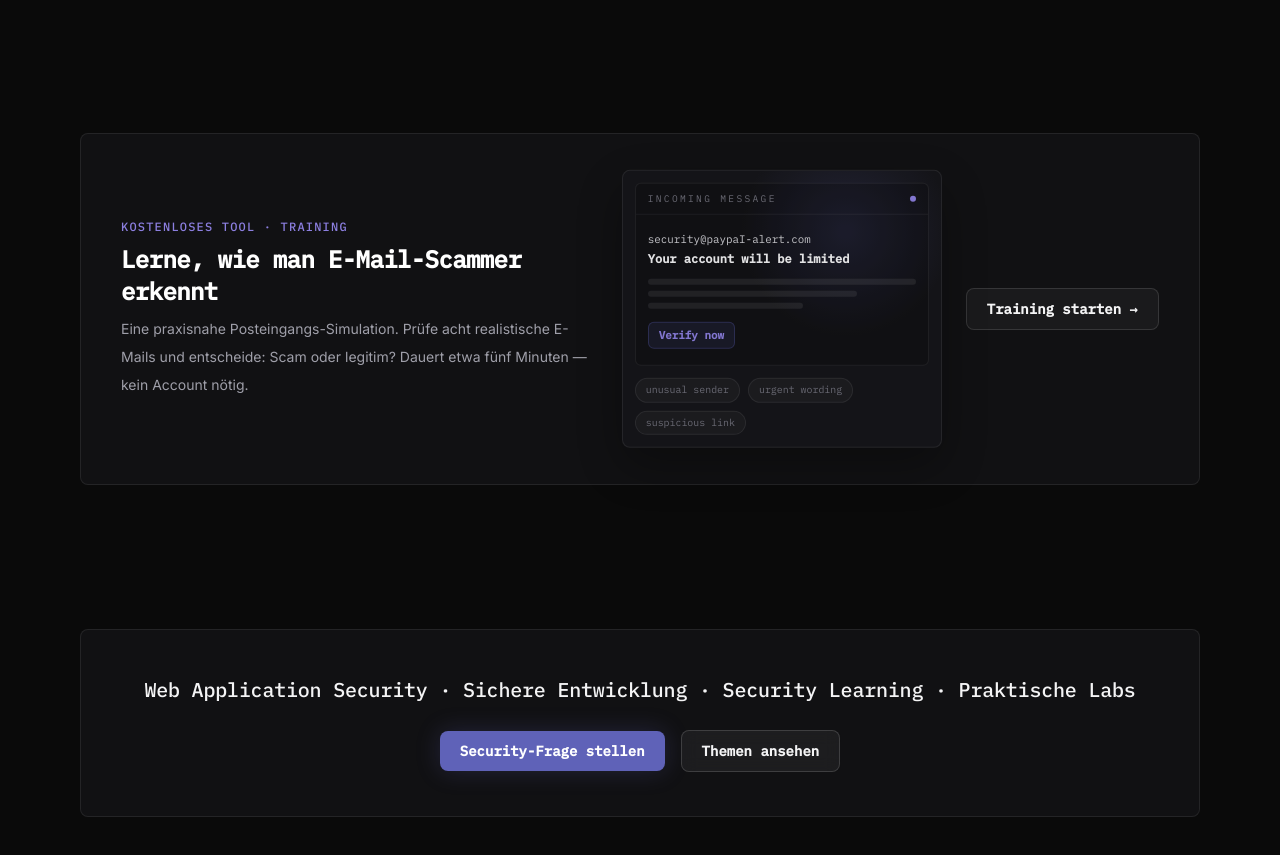
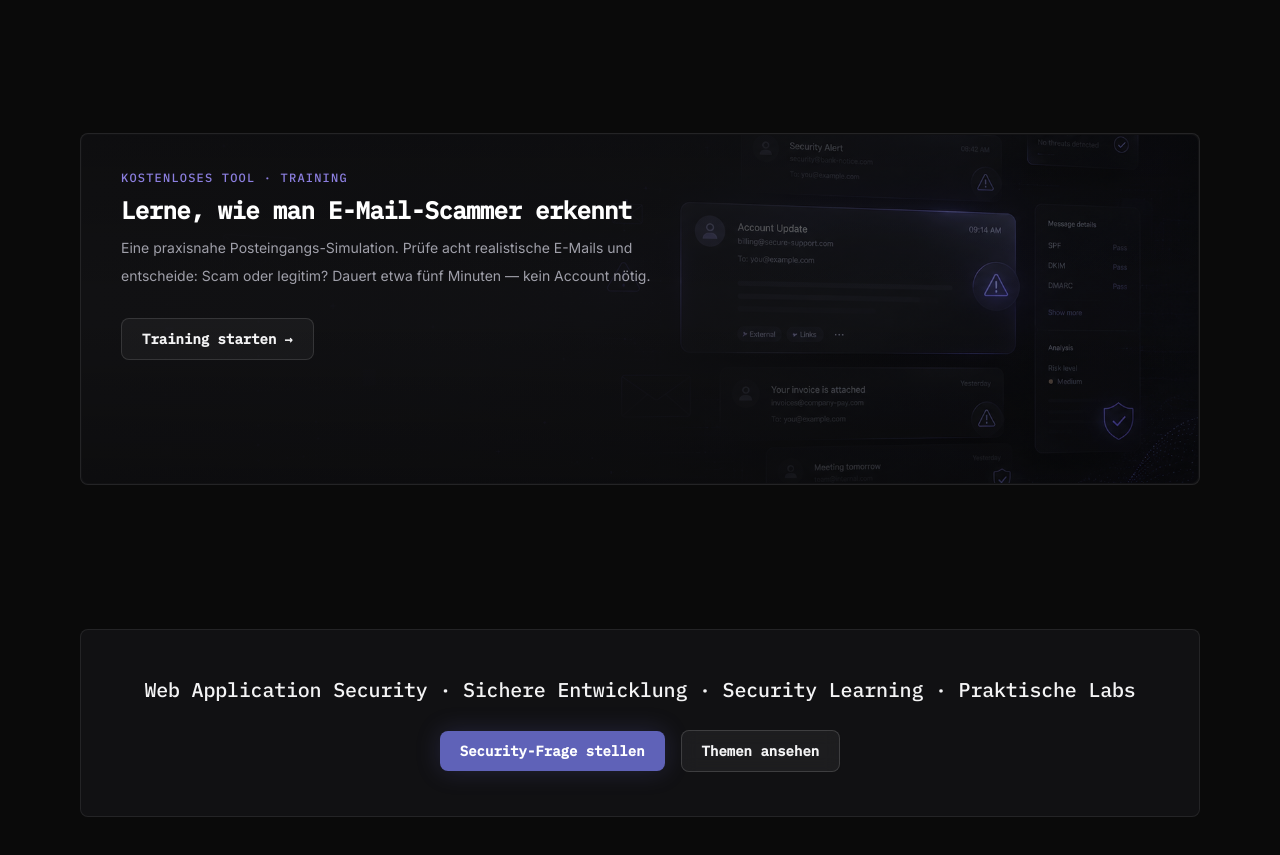
Before and after one commit to n1wo/niwo-webapp, a Next.js app in the folder frontend/: page /de in a window 1280 px wide. Shown: the part 2920-3775 px from the top of the page. Built offline with nearby package versions, Linux system fonts and the light colour scheme; no server answers.

Commit message:
Change Phishing Trainer CTA with a background Image

```diff
--- a/frontend/src/components/home/HomePage.tsx
+++ b/frontend/src/components/home/HomePage.tsx
@@ -6,7 +6,6 @@ import { motion } from "framer-motion";
 import { useTranslations } from "next-intl";
 import PrimarySecondaryCta from "@/components/common/PrimarySecondaryCta";
 import InteractiveTerminal from "@/components/home/InteractiveTerminal";
-import PhishingTrainerVisual from "@/components/home/PhishingTrainerVisual";
 import ServiceCard from "@/components/services/ServiceCard";
 import { serviceDefinitions } from "@/data/services";
 import { Link as IntlLink } from "@/i18n/navigation";
@@ -384,8 +383,17 @@ export default function HomePage(): JSX.Element {
             viewport={{ once: true, amount: 0.25 }}
             transition={{ duration: 0.38, ease: [0.22, 1, 0.36, 1] }}
           >
-            <div className="grid gap-6 rounded-lg border border-white/[0.08] bg-[#111113] px-8 py-8 sm:px-10 sm:py-9 lg:grid-cols-[minmax(0,1fr)_minmax(17rem,20rem)_auto] lg:items-center">
-              <div className="space-y-2">
+            <div className="relative isolate overflow-hidden rounded-lg border border-white/[0.08] bg-[#111113] px-8 py-8 sm:px-10 sm:py-9 lg:min-h-[22rem]">
+              <div
+                aria-hidden="true"
+                className="absolute inset-px -z-10 rounded-[calc(0.5rem-1px)] bg-cover bg-right opacity-90"
+                style={{
+                  backgroundImage: "url('/assets/graphics/phishing-trainer-background.png')",
+                }}
+              />
+              <div className="absolute inset-px -z-10 rounded-[calc(0.5rem-1px)] bg-linear-to-r from-[#111113] via-[#111113]/78 to-[#111113]/12" />
+              <div className="absolute inset-px -z-10 rounded-[calc(0.5rem-1px)] bg-linear-to-b from-black/18 via-transparent to-black/24" />
+              <div className="relative max-w-xl space-y-2">
                 <p className="font-mono text-xs font-medium tracking-widest text-[var(--color-accent-light)] uppercase">
                   {t("phishingLab.eyebrow")}
                 </p>
@@ -395,17 +403,14 @@ export default function HomePage(): JSX.Element {
                 <p className="max-w-xl text-sm leading-7 text-zinc-400">
                   {t("phishingLab.description")}
                 </p>
+                <IntlLink
+                  href="/pages/phishing-lab"
+                  className="mt-5 inline-flex shrink-0 items-center gap-2 rounded-lg border border-white/[0.12] bg-white/[0.04] px-5 py-2.5 font-mono text-sm font-semibold text-zinc-100 transition-colors duration-150 hover:border-[rgb(95_98_184/0.5)] hover:bg-[rgb(95_98_184/0.08)] hover:text-[var(--color-accent-light)]"
+                >
+                  {t("phishingLab.cta")}
+                  <span aria-hidden="true">&rarr;</span>
+                </IntlLink>
               </div>
-              <PhishingTrainerVisual
-                key={prefersReducedMotion ? "static-phishing-visual" : "animated-phishing-visual"}
-                prefersReducedMotion={prefersReducedMotion}
-              />
-              <IntlLink
-                href="/pages/phishing-lab"
-                className="inline-flex shrink-0 items-center gap-2 rounded-lg border border-white/[0.12] bg-white/[0.04] px-5 py-2.5 font-mono text-sm font-semibold text-zinc-100 transition-colors duration-150 hover:border-[rgb(95_98_184/0.5)] hover:bg-[rgb(95_98_184/0.08)] hover:text-[var(--color-accent-light)]"
-              >
-                {t("phishingLab.cta")} →
-              </IntlLink>
             </div>
           </motion.div>
         </section>
--- a/frontend/src/components/home/PhishingTrainerVisual.tsx
+++ /dev/null
@@ -1,70 +0,0 @@
-"use client";
-
-import type { JSX } from "react";
-import { motion } from "framer-motion";
-
-type PhishingTrainerVisualProps = {
-  prefersReducedMotion: boolean;
-};
-
-export default function PhishingTrainerVisual({
-  prefersReducedMotion,
-}: PhishingTrainerVisualProps): JSX.Element {
-  const animation = prefersReducedMotion
-    ? {}
-    : {
-        y: [0, -5, 0],
-        opacity: [0.92, 1, 0.92],
-      };
-
-  return (
-    <motion.div
-      aria-hidden="true"
-      animate={animation}
-      transition={{
-        duration: 5.4,
-        repeat: prefersReducedMotion ? 0 : Infinity,
-        ease: "easeInOut",
-      }}
-      className="relative hidden min-h-48 overflow-hidden rounded-lg border border-white/[0.08] bg-[#151519] p-3 shadow-[0_18px_48px_rgb(0_0_0/0.34)] lg:block"
-    >
-      <div className="absolute inset-0 bg-[radial-gradient(circle_at_70%_22%,rgb(95_98_184/0.2),transparent_34%)]" />
-      <div className="relative rounded-md border border-white/[0.07] bg-black/20">
-        <div className="flex items-center justify-between border-b border-white/[0.06] px-3 py-2">
-          <span className="font-mono text-[0.6rem] uppercase tracking-[0.24em] text-zinc-500">
-            Incoming message
-          </span>
-          <span className="h-1.5 w-1.5 rounded-full bg-[var(--color-accent-light)]" />
-        </div>
-        <div className="space-y-3 px-3 py-4">
-          <div className="space-y-1">
-            <div className="font-mono text-[0.68rem] text-zinc-300">
-              security@paypaI-alert.com
-            </div>
-            <div className="font-mono text-xs font-semibold text-zinc-100">
-              Your account will be limited
-            </div>
-          </div>
-          <div className="space-y-1.5">
-            <div className="h-1.5 w-full rounded-full bg-white/[0.08]" />
-            <div className="h-1.5 w-[78%] rounded-full bg-white/[0.08]" />
-            <div className="h-1.5 w-[58%] rounded-full bg-white/[0.08]" />
-          </div>
-          <div className="inline-flex rounded-md border border-[rgb(95_98_184/0.32)] bg-[rgb(95_98_184/0.12)] px-2.5 py-1 font-mono text-[0.68rem] font-semibold text-[var(--color-accent-light)]">
-            Verify now
-          </div>
-        </div>
-      </div>
-      <div className="relative mt-3 flex flex-wrap gap-2">
-        {["unusual sender", "urgent wording", "suspicious link"].map((label) => (
-          <span
-            key={label}
-            className="rounded-full border border-white/[0.08] bg-white/[0.03] px-2.5 py-1 font-mono text-[0.62rem] text-zinc-500"
-          >
-            {label}
-          </span>
-        ))}
-      </div>
-    </motion.div>
-  );
-}
```
Also changed, not shown: frontend/public/assets/graphics/phishing-trainer-background.png (added).
